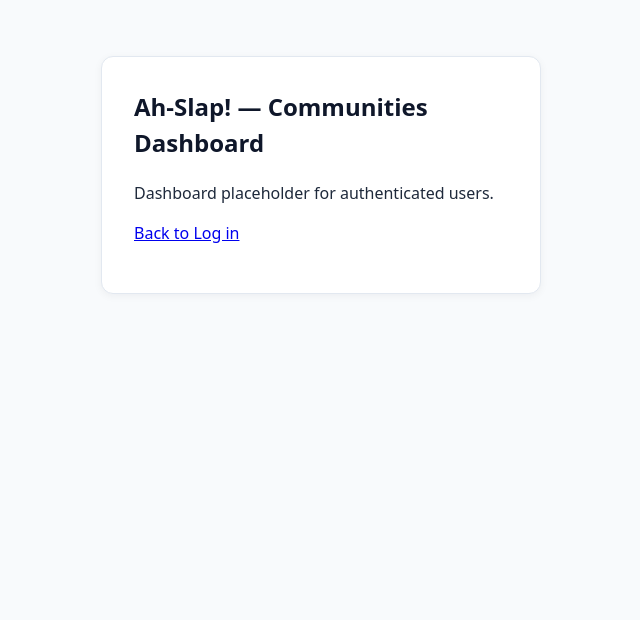
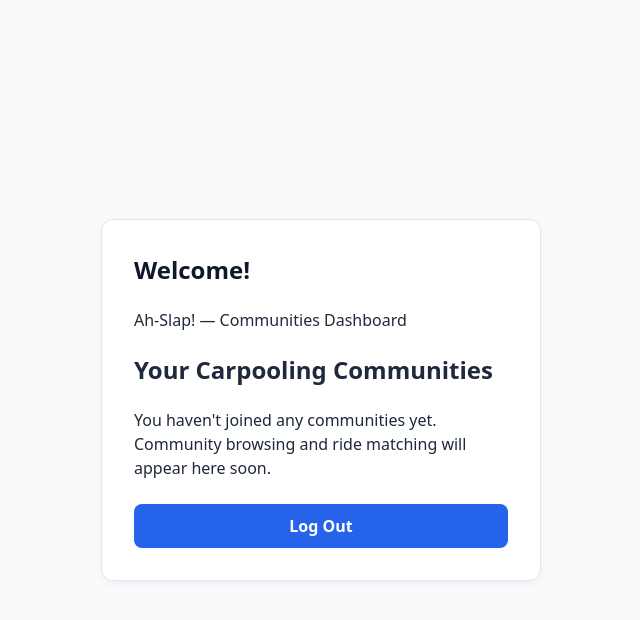
Before and after one commit to ah-slap/AH-SLAP, a React (Vite) app in the folder client/: page /dashboard in a window 1280 px wide. Shown: the top 620 px of the page, without its empty margins (319-959 px from the left). Built offline with nearby package versions, Linux system fonts and the light colour scheme.

Commit message:
C1: build DashboardPage UI for #10. waiting for integretion

```diff
--- a/client/src/pages/DashboardPage.tsx
+++ b/client/src/pages/DashboardPage.tsx
@@ -1,17 +1,41 @@
-import { Link } from 'react-router-dom';
+import { useState } from 'react'; // useState holds the current user object (empty for now until Session 3)
+import { useNavigate } from 'react-router-dom'; //useNavigate lets the Log Out button redirect to /login
+import type { UserDto } from '../services/api';
 
 export default function DashboardPage() {
-  // TODO (Pair C & Pair D - Post-Login Shell):
-  // 1. Read the logged-in user from state / `sessionStorage` (redirect to `/login` if missing)
-  // 2. Display "Welcome, <user.fullName>!" and a Logout button that clears session state
-  // 3. (Optional Stretch) Render approved/available communities list
+  const navigate = useNavigate();
+
+  // TODO (Session 3 with Pair D): Read logged-in user from sessionStorage
+  // and redirect to '/login' if no user is stored.
+  const [user] = useState<UserDto | null>(null);
+
+  const handleLogout = () => {
+    // TODO (Session 3 with Pair D): Clear saved user from sessionStorage before redirecting.
+    navigate('/login');
+  }; // Runs when the user clicks Log Out, sending them back to /login
+
   return (
-    <main className="page-container">
-      <h1>Ah-Slap! — Communities Dashboard</h1>
-      <p>Dashboard placeholder for authenticated users.</p>
-      <p>
-        <Link to="/login">Back to Log in</Link>
-      </p>
+    <main className="auth-container">
+      <div className="auth-card">
+        <h1>{user ? `Welcome, ${user.fullName}!` : 'Welcome!'}</h1>
+        <p>Ah-Slap! — Communities Dashboard</p>
+
+        <section aria-labelledby="communities-heading">  {/*creates an accessible placeholder section for upcoming carpooling communities*/}
+          <h2 id="communities-heading">Your Carpooling Communities</h2>
+          <p>
+            You haven&apos;t joined any communities yet. Community browsing and ride
+            matching will appear here soon.
+          </p>
+        </section>
+
+        <button
+          type="button"
+          className="primary-btn"
+          onClick={handleLogout}
+        >
+          Log Out
+        </button>
+      </div>
     </main>
   );
 }
```
